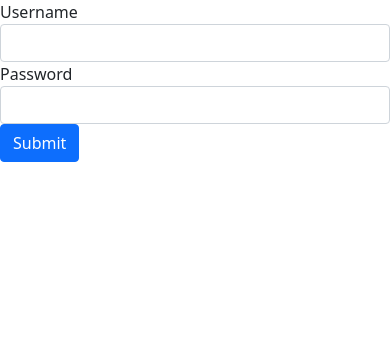
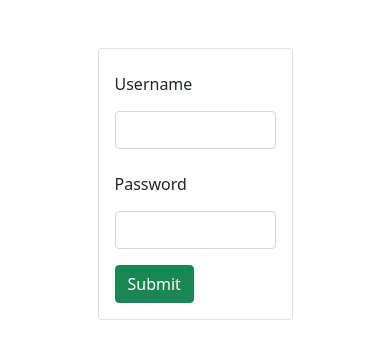
Before and after one commit to carlosreiakvam/blog_uit, a Flask app: page /auth/login in a window 390 px wide. Shown: the top 359 px of the page. Run offline with Flask 2, Linux system fonts and the light colour scheme.

Commit message:
Endringer iht. kommentarer (fjernet print, kommentarer, la til is_safe_url, endret på login.html).

```diff
--- a/blueprints/auth/views.py
+++ b/blueprints/auth/views.py
@@ -1,6 +1,7 @@
+import flask
 from flask import Blueprint, render_template, abort, flash, url_for, redirect, request
 from flask_login import login_user
-
+from urllib.parse import urlparse, urljoin
 from models.bruker import Bruker
 from blueprints.auth.forms import LoginForm
 
@@ -21,7 +22,6 @@ def login():
         bruker = Bruker.get_user(form.username.data)
         if bruker is None or not bruker.check_password(form.password.data):
             flash('Feil brukernavn og/eller passord', 'error')
-            print('test')
             return render_template('login.html', form=form)
 
         login_user(bruker)
@@ -29,29 +29,14 @@ def login():
         flash('Logged in successfully.')
 
         next = request.args.get('next')
-        # is_safe_url should check if the url is safe for redirects.
-        # See http://flask.pocoo.org/snippets/62/ for an example.
-        #if not is_safe_url(next):
-        #    return flask.abort(400)
+        if not is_safe_url(next):
+            return flask.abort(400)
 
         return redirect(next or url_for('hello_world'))
-    print('test2')
     return render_template('login.html', form=form)
 
-
-'''
-@router.route('/login', methods=["GET", "POST"])
-def login() -> 'html':
-    if request.method == "POST":
-
-        username = request.form['username']
-        password = request.form['password']
-        with Bruker() as db:
-            user = User(*db.get_bruker(username))
-            if user.check_password(password):
-                user.is_authenticated = True
-                login_user(user)
-                session['user'] = user.__dict__
-
-        return redirect('/')
-'''
+def is_safe_url(target):
+    ref_url = urlparse(request.host_url)
+    test_url = urlparse(urljoin(request.host_url, target))
+    return test_url.scheme in ('http', 'https') and \
+           ref_url.netloc == test_url.netloc
--- a/templates/login.html
+++ b/templates/login.html
@@ -1,25 +1,45 @@
 {% extends "base.html" %}
 {% block body %}
+    <div class="container mt-5">
         {% with messages = get_flashed_messages() %}
             {% if messages %}
-            <div class="alert alert-warning" role="alert">
                 {% for message in messages %}
-                    <!-- Do something with the message -->
+                    <div class="row justify-content-center">
+                        <div class="alert alert-danger alert-dismissible fade show col-sm-6" role="alert">
                             {{ message }}
+                            <button type="button" class="btn-close" data-bs-dismiss="alert" aria-label="Close"></button>
+                        </div>
+                    </div>
                 {% endfor %}
-            </div>
             {% endif %}
         {% endwith %}
-
-
+        <div class="row align-items-center">
+            <div class="card p-3 m-auto" style="width: 50%;">
                 <form method="POST" action="{{ url_for('auth.login') }}">
-        <div class="form-group mb-4">
                     {{ form.csrf_token }}
-        {{ form.username.label }}
+                    <div class="row mb-3 g-2 justify-content-center">
+                        <div class="col-sm-2">
+                            {{ form.username.label(class_="col-form-label") }}
+                        </div>
+                        <div class="col-sm-10">
                             {{ form.username(class="form-control") }}
-        {{ form.password.label }}
+                        </div>
+                    </div>
+                    <div class="row mb-3 g-2 justify-content-center">
+                        <div class="col-sm-2">
+                            {{ form.password.label(class_="col-form-label") }}
+                        </div>
+                        <div class="col-sm-10">
                             {{ form.password(class="form-control") }}
-        {{ form.submit(class_="btn btn-primary") }}
+                        </div>
+                    </div>
+                    <div class="row justify-content-end">
+                        <div class="col-sm-2">
+                            {{ form.submit(class_="btn btn-success") }}
+                        </div>
                     </div>
                 </form>
+            </div>
+        </div>
+    </div>
 {% endblock %}
```
Lines whose indentation alone changed are shown as unchanged.
